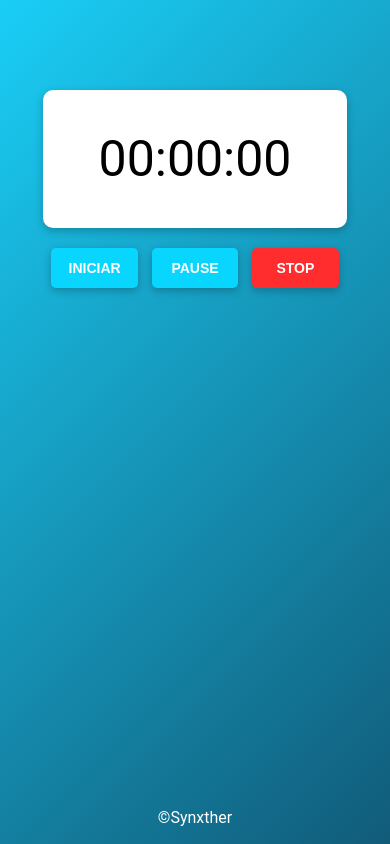
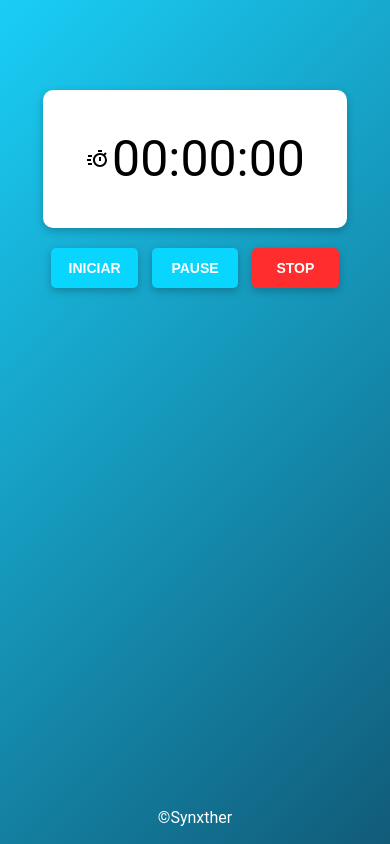
Before and after one commit to MagnoQueiroz/cronometro, a plain HTML site: page index.html in a window 390 px wide. Drawn offline with Linux system fonts and the light colour scheme.

Commit message:
mobile view beta not refatored
Signed-off-by: syxnther <syxnther@protonmail.com>

```diff
--- a/index.html
+++ b/index.html
@@ -8,7 +8,10 @@
     </head>
     <body>
         <div id="container">
+                        <img src="./test.svg" alt="">
+
             <p>00:00:00</p>
+
         </div>
         <div class="buttons">
             <button class="" id="button-init">INICIAR</button>
--- a/style.css
+++ b/style.css
@@ -28,6 +28,12 @@ body {
     border-radius: 10px;
     margin: 90px auto 0;
     box-shadow: rgba(0, 0, 0, 0.24) 0px 3px 8px;
+
+
+    display: flex;
+    text-align: center;
+    justify-content: center;
+    gap: 3px;
 }
 #container p {
     text-align: center;
```
Also changed, not shown: test.svg (added).
